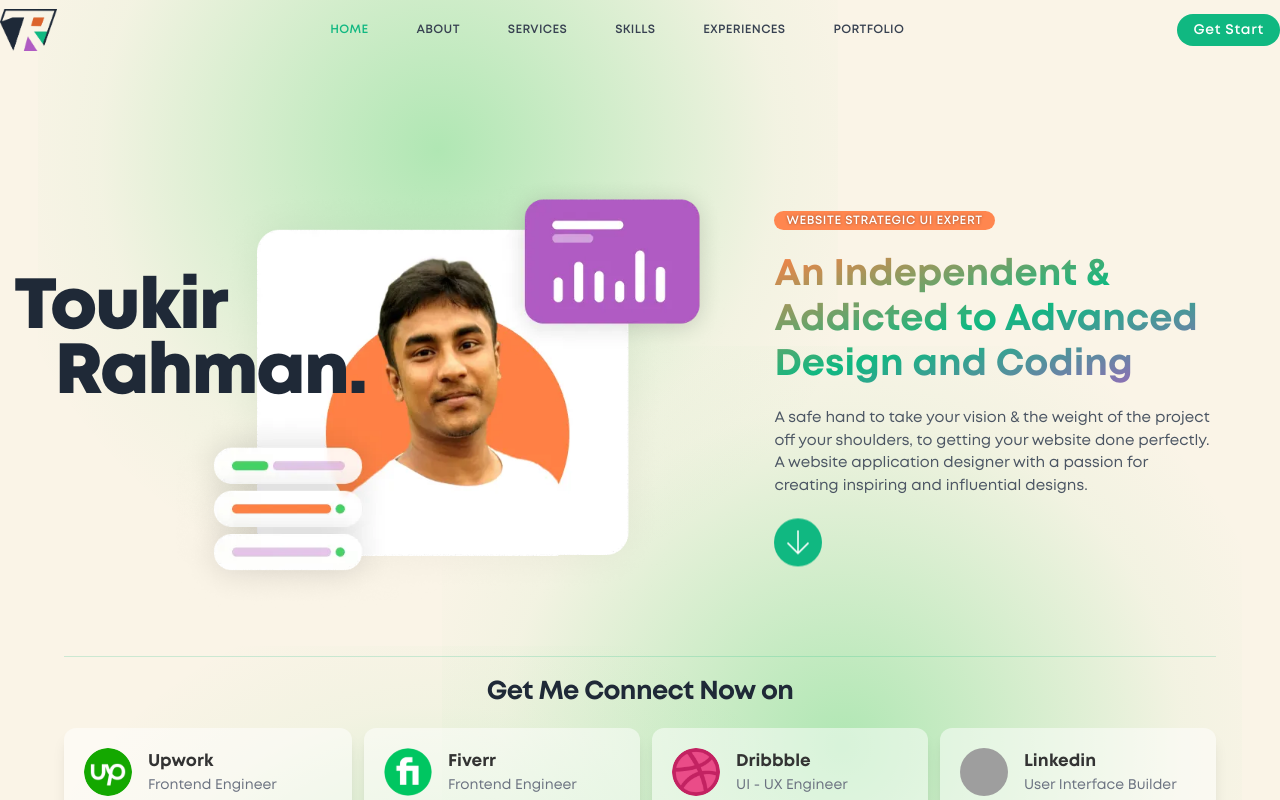
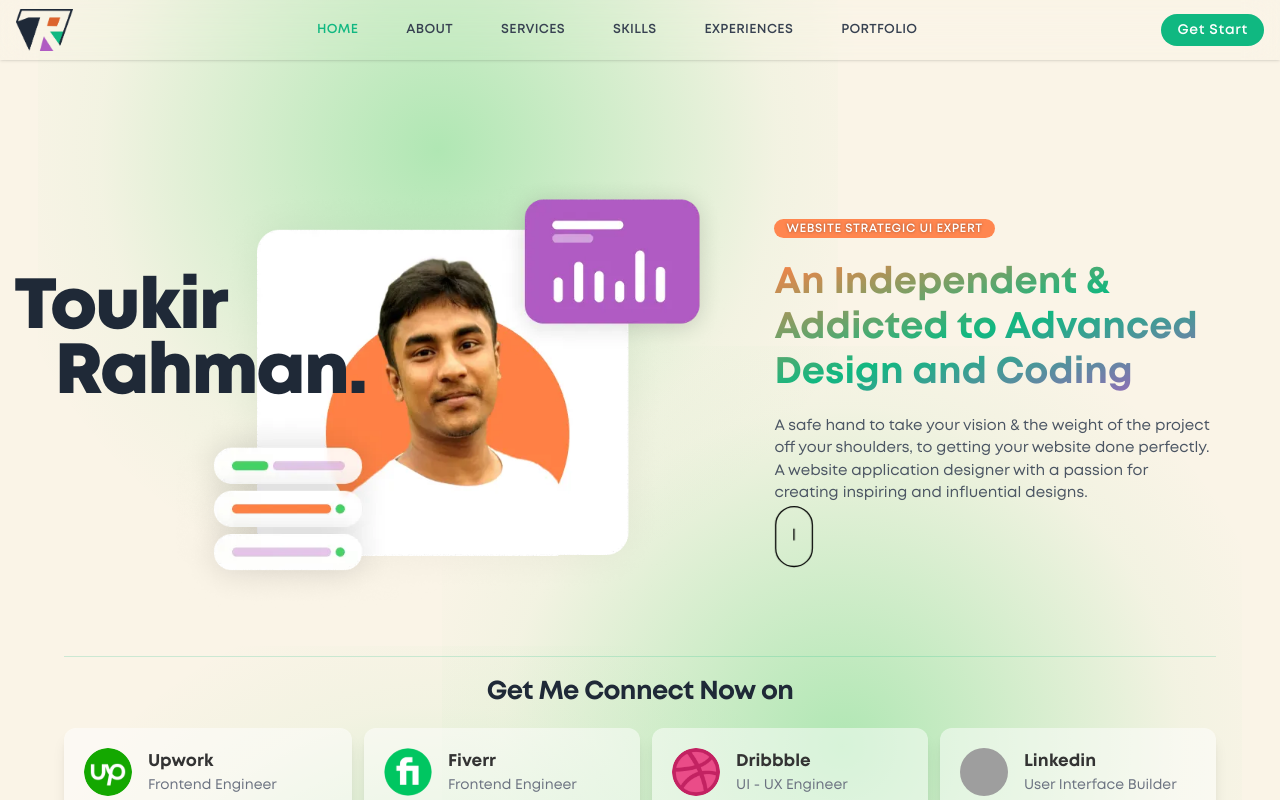
Before and after one commit to ToukirRj/Portfolio, a React (Vite) app: page / in a window 1280 px wide. Shown: the top 800 px of the page. Built offline with nearby package versions, Linux system fonts and the light colour scheme; grey boxes are pictures that could not be loaded.

Commit message:
no message

```diff
--- a/src/SASS/custom.scss
+++ b/src/SASS/custom.scss
@@ -51,7 +51,7 @@
 header{
     nav{
         a{
-            @apply block transition uppercase text-[12px] font-[500] text-gray-700 hover:text-[#10b881] px-6;
+            @apply block transition uppercase text-[13px] font-[500] text-gray-700 hover:text-[#10b881] px-6;
             &.active{
                 @apply text-[#10b881];
             }
@@ -277,18 +277,9 @@ header{
 }
 
 .header {
-    width: 100%;
-	height: 60px;
-	margin: 0 auto;
 	display: flex;
 	align-items: center;
 	justify-content: space-between;
-	position: fixed;
-	top: 0;
-	left: 0;
-	right: 0;
-	z-index: 9;
-	pointer-events: none;
 	transform: translateY(0);
 	transition: all 0.9s;
 }
@@ -297,3 +288,16 @@ header{
     transition-duration:.5s;
     transition-timing-function:ease;
 }
+
+
+svg.mouse #wheel {
+	animation: scrollmouse ease 1.5s infinite;
+}
+@keyframes scrollmouse {
+	0% {
+		transform: translateY(0);
+	}
+	30% {
+		transform: translateY(100px);
+	}
+}
--- a/src/components/Splash.jsx
+++ b/src/components/Splash.jsx
@@ -6,7 +6,7 @@ import socialLinksData from '../datas/socialLinksData';
 const Splash = ({aboutRef}) => {
     return (
         <>
-            <section className="sm:pt-44 pt-[7rem] sm:pb-20 pb-0 relative">
+            <section className="sm:pt-44 pt-[7rem] sm:pb-20 pb-0 relative z-10">
                 <div className='h-[800px] w-[800px] absolute left-[3%] -top-[250px] opacity-40 gradient-stops'></div>
                 <div className='h-[800px] w-[800px] absolute right-[3%] -bottom-[250px] opacity-40 gradient-stops z-1'></div>
                 <div className="mx-auto px-4 sm:px-12 xl:max-w-6xl xl:px-0">
@@ -24,9 +24,10 @@ const Splash = ({aboutRef}) => {
                                 A safe hand to take your vision & the weight of the project off your shoulders, to getting your website done
                                 perfectly. A website application designer with a passion for creating inspiring and influential designs.
                             </p>
-                            <Link to="/#about" onClick={() => {Splash(aboutRef.current);}} className="mt-[30px] text-white bg-[#10B881] hover:bg-[#10B881] font-medium rounded-full text-sm p-3 text-center inline-flex items-center mr-2 animate-bounce hover:animate-none">
-                                <svg xmlns="http://www.w3.org/2000/svg" width="24" height="24" viewBox="0 0 2048 2048">
-                                    <path fill="white" d="m1965 1101l-941 941l-941-941l90-90l787 787V0h128v1798l787-787l90 90z"/>
+                            <Link to="/#about" onClick={() => {Splash(aboutRef.current);}}>
+                                <svg className="mouse" width="40px" viewBox="0 0 247 390" xmlns="http://www.w3.org/2000/svg">
+                                    <path id="wheel" d="M123.359,79.775l0,72.843" fill="none" stroke="#000" strokeWidth="8px" />
+                                    <path id="mouse" d="M236.717,123.359c0,-62.565 -50.794,-113.359 -113.358,-113.359c-62.565,0 -113.359,50.794 -113.359,113.359l0,143.237c0,62.565 50.794,113.359 113.359,113.359c62.564,0 113.358,-50.794 113.358,-113.359l0,-143.237Z" fill="none" stroke="#000" strokeWidth="8px" />
                                 </svg>
                             </Link>
                         </div>
--- a/src/layout/Header.jsx
+++ b/src/layout/Header.jsx
@@ -14,8 +14,7 @@ function Header() {
     }
 
     return (
-        <div>
-            <header className='header'>
+        <header className='header fixed w-full shadow backdrop-blur-lg px-4 z-30 left-0 top-0 right-0 my-0 mx-auto h-[60px]'>
             <div className='px-4 sm:px-12 w-full xl:px-0'>
                 <div className='relative flex flex-wrap items-center justify-between gap-6 lg:gap-0 py-2'>
                     <Link to="/"><img src={logo} className='sm:w-[57px] w-[44px]' alt='logo'/></Link>
@@ -39,9 +38,8 @@ function Header() {
                     </button>
                 </div>
             </div>
+            <HeaderAnimate/>
         </header>
-            <HeaderAnimate/>
-        </div>
     );
 }
 
```
Lines whose indentation alone changed are shown as unchanged.
